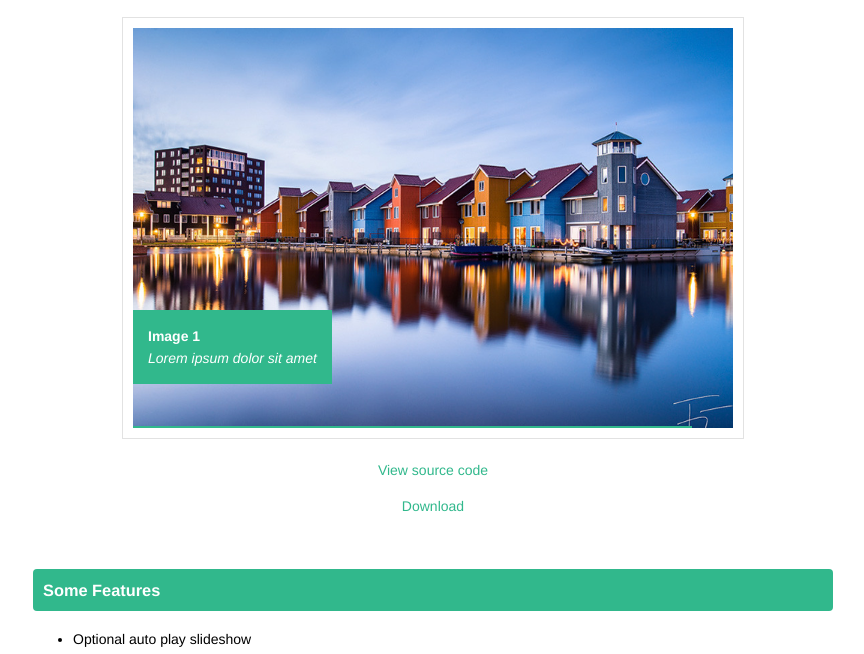
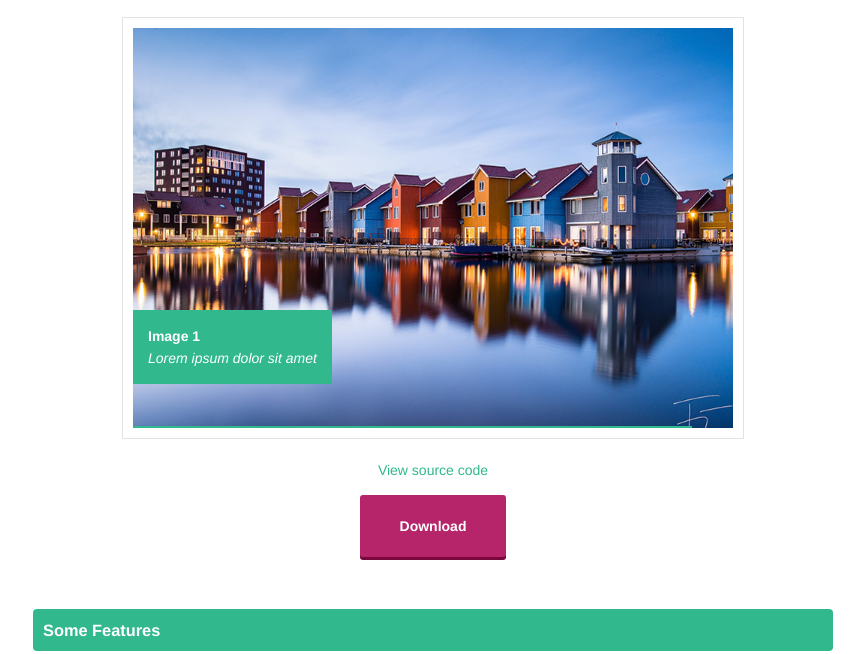
Before and after one commit to yesilfasulye/jbslider, a plain HTML site: page index.html in a window 1280 px wide. Shown: the part 116-770 px from the top of the page, without its empty margins (207-1071 px from the left). Drawn offline with nearby package versions, Linux system fonts and the light colour scheme; a script that the page names is missing.

Commit message:
Update page.css

```diff
--- a/css/page.css
+++ b/css/page.css
@@ -54,3 +54,21 @@ a{
     color:#31B88C;
     text-decoration: none;
 }
+
+.button{
+    display: inline-block;
+    padding: 20px 40px;
+    background: #B6256A;
+    border-radius: 3px;
+    box-shadow: 0 3px #7A073E;
+    color: #FFF;
+    font-weight: bold;
+}
+
+.button:hover{
+    box-shadow: 0 5px #7A073E;
+}
+
+.button:active{
+    box-shadow: 0 1px #7A073E;
+}
```
